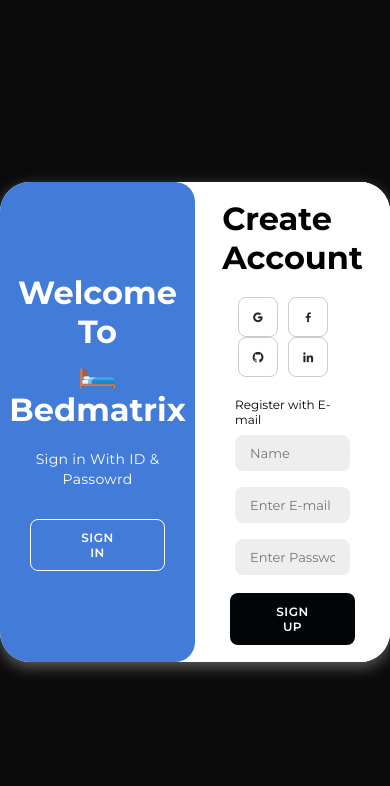
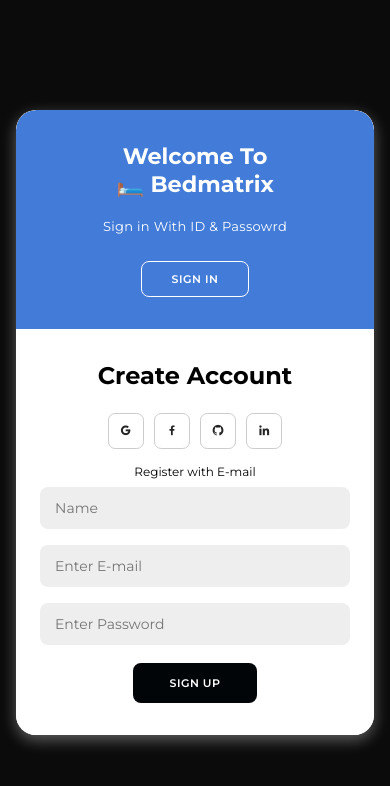
Before and after one commit to Ultramaroon-Decency/BedMatrix, a plain HTML site: page Frontend/login.html in a window 390 px wide. Both pictures are taken after a click on the button "SIGN UP". Drawn offline with nearby package versions, Linux system fonts and the light colour scheme.

Commit message:
Tried changing the box sizes for the login page, mobile

```diff
--- a/Frontend/css/login.css
+++ b/Frontend/css/login.css
@@ -211,3 +211,170 @@ body{
     transform: translateY(-6px);
     box-shadow: 0 12px 30px rgba(0, 0, 0, 0.15);
 }
+
+/* ============================================
+   MOBILE RESPONSIVE STYLES
+   ============================================ */
+
+@media (max-width: 600px) {
+    body {
+        padding: 1rem;
+        height: auto;
+        min-height: 100vh;
+    }
+
+    .container {
+        width: 100%;
+        min-height: auto;
+        border-radius: 20px;
+        display: flex;
+        flex-direction: column;
+        position: relative;
+    }
+
+    .form-container {
+        position: relative;
+        width: 100% !important;
+        height: auto;
+        transform: none !important;
+    }
+
+    .sign-in {
+        width: 100%;
+        left: 0;
+        order: 1;
+    }
+
+    .sign-up {
+        width: 100%;
+        left: 0;
+        opacity: 1;
+        display: none;
+        order: 1;
+    }
+
+    .container.active .sign-in {
+        display: none;
+        transform: none;
+    }
+
+    .container.active .sign-up {
+        display: block;
+        transform: none;
+        animation: none;
+    }
+
+    .container form {
+        padding: 2rem 1.5rem;
+    }
+
+    .container form h1 {
+        font-size: 1.5rem;
+        margin-bottom: 0.5rem;
+    }
+
+    .social-icons {
+        margin: 15px 0;
+    }
+
+    .social-icons a {
+        width: 36px;
+        height: 36px;
+    }
+
+    .container input {
+        padding: 12px 15px;
+        font-size: 14px;
+    }
+
+    .container button {
+        padding: 12px 35px;
+        font-size: 11px;
+    }
+
+    /* Toggle container mobile styles */
+    .toggle-container {
+        position: relative;
+        left: 0;
+        width: 100%;
+        height: auto;
+        border-radius: 0 0 20px 20px;
+        transform: none !important;
+        order: 2;
+    }
+
+    .container.active .toggle-container {
+        transform: none;
+        order: 0;
+        border-radius: 20px 20px 0 0;
+    }
+
+    .toggle {
+        width: 100%;
+        left: 0;
+        transform: none !important;
+        border-radius: 0 0 20px 20px;
+    }
+
+    .container.active .toggle {
+        transform: none;
+        border-radius: 20px 20px 0 0;
+    }
+
+    .toggle-panel {
+        position: relative;
+        width: 100%;
+        height: auto;
+        padding: 2rem 1.5rem;
+        transform: none !important;
+    }
+
+    .toggle-left {
+        display: none;
+        transform: none;
+    }
+
+    .toggle-right {
+        display: flex;
+        transform: none;
+    }
+
+    .container.active .toggle-left {
+        display: flex;
+        transform: none;
+    }
+
+    .container.active .toggle-right {
+        display: none;
+    }
+
+    .toggle-panel h1 {
+        font-size: 1.4rem;
+        margin-bottom: 0.5rem;
+    }
+
+    .toggle-panel p {
+        font-size: 13px;
+        margin: 10px 0 15px;
+    }
+
+    .toggle-panel button.hidden {
+        padding: 10px 30px;
+    }
+}
+
+/* Tablet styles */
+@media (max-width: 768px) and (min-width: 601px) {
+    .container {
+        width: 95%;
+        max-width: 600px;
+    }
+
+    .container form {
+        padding: 0 25px;
+    }
+
+    .toggle-panel {
+        padding: 0 20px;
+    }
+}
```
